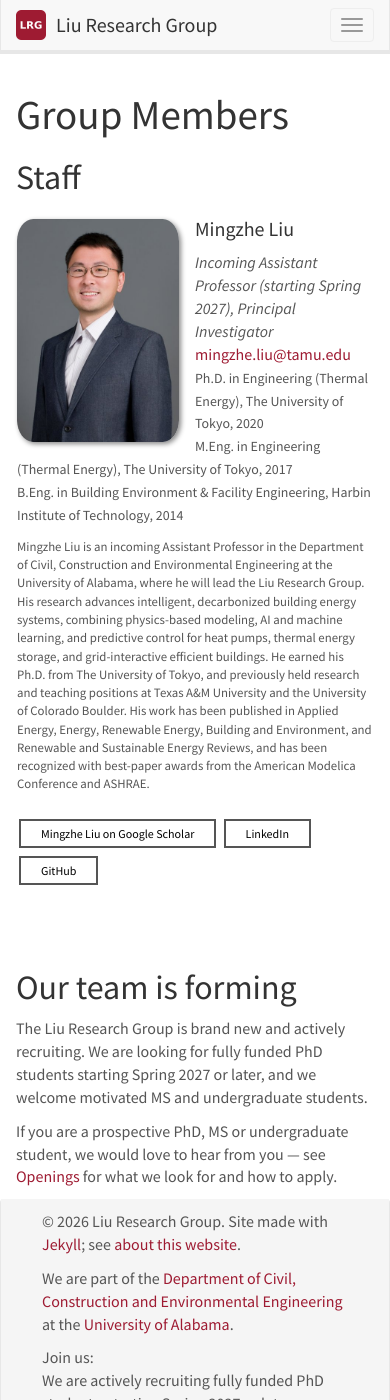
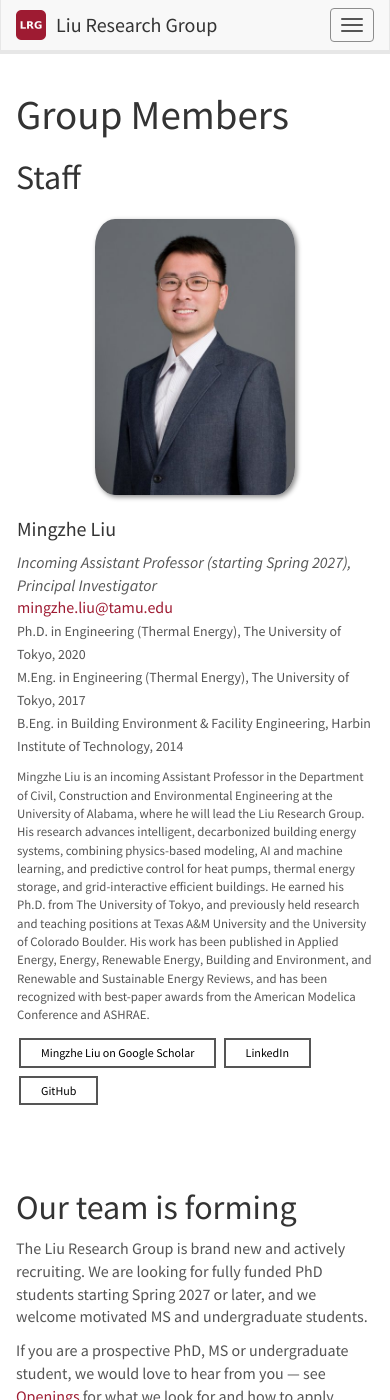
Before and after one commit to liu-research-group/liu-research-group.github.io, a Jekyll site: the page built from _pages/team.md, in a window 390 px wide and 1400 px high. Built offline with Jekyll 4.4.1, drawn with Linux system fonts in a browser that asks for light colours; nearby versions of some CDN libraries.

Commit message:
a11y: navbar contrast and full phone stacking on Team
Navbar links and the mobile toggle bars were $gray-light (#999) on the #f8f8f8
navbar -- 2.68:1, which fails the 4.5:1 text threshold and even the 3:1 one for
non-text UI. Both are now #555555 (7.02:1).

Also darkened the toggle button's border, which the review did not raise: it was
$gray-lighter #eee at 1.09:1, making the hamburger button's outline effectively
invisible on the navbar. WCAG treats a control boundary as non-text contrast
needing 3:1; #8c8c8c gives 3.17:1.

These are set on the navbar-scoped variables rather than by changing $gray-light
itself, which Bootstrap also uses for muted text elsewhere.

Team member block used col-sm-3 col-xs-6 for the portrait and a bare col-sm-9
for the biography. In Bootstrap 3, col-xs-* applies at every width, so on phones
the portrait stayed floated at half width while the biography, having no col-xs
class, became a full-width block beneath it. Now col-xs-12 col-sm-3 and
col-xs-12 col-sm-9, so both are full width below the sm breakpoint, with the
capped portrait centred.

```diff
--- a/_pages/team.md
+++ b/_pages/team.md
@@ -39,11 +39,11 @@ permalink: /team/
 
 <div class="row">
 
-<div class="col-sm-3 col-xs-6">
+<div class="col-xs-12 col-sm-3">
   <img src="{{ site.url }}{{ site.baseurl }}/images/teampic/{{ member.photo }}" class="img-responsive" style="width:100%; max-width:200px;" alt="Portrait of {{ member.name }}" />
 </div>
 
-<div class="col-sm-9">
+<div class="col-xs-12 col-sm-9">
   <div>
   <h4>{{ member.name }}</h4>
   <i>{{ member.info }}</i>
--- a/_sass/bootstrap/_variables.scss
+++ b/_sass/bootstrap/_variables.scss
@@ -370,7 +370,7 @@ $navbar-default-bg:                #f8f8f8 !default;
 $navbar-default-border:            $input-border !default;
 
 // Navbar links
-$navbar-default-link-color:                $gray-light !default;
+$navbar-default-link-color:                #555555 !default;  // was $gray-light #999 -> 2.68:1 on #f8f8f8; now 7.02:1
 $navbar-default-link-hover-color:          $gray-dark !default;
 $navbar-default-link-hover-bg:             transparent !default;
 $navbar-default-link-active-color:         $navbar-default-link-hover-color !default;
@@ -385,8 +385,8 @@ $navbar-default-brand-hover-bg:            transparent !default;
 
 // Navbar toggle
 $navbar-default-toggle-hover-bg:           #fff !default;
-$navbar-default-toggle-icon-bar-bg:        $gray-light !default;
-$navbar-default-toggle-border-color:       $gray-lighter !default;
+$navbar-default-toggle-icon-bar-bg:        #555555 !default;  // mobile menu bars, same reason
+$navbar-default-toggle-border-color:       #8c8c8c !default;  // was $gray-lighter #eee -> 1.09:1; UI boundary needs 3:1, now 3.17:1
 
 
 //=== Inverted navbar
--- a/css/main.scss
+++ b/css/main.scss
@@ -225,3 +225,12 @@ $pub-btn-pdf:      #444B54;  // neutral slate
     float: none !important;
   }
 }
+
+/* Team portrait: full-width column on phones, so centre the capped image. */
+@media (max-width: 767px) {
+  .col-xs-12.col-sm-3 > img {
+    display: block;
+    margin-left: auto;
+    margin-right: auto;
+  }
+}
```
